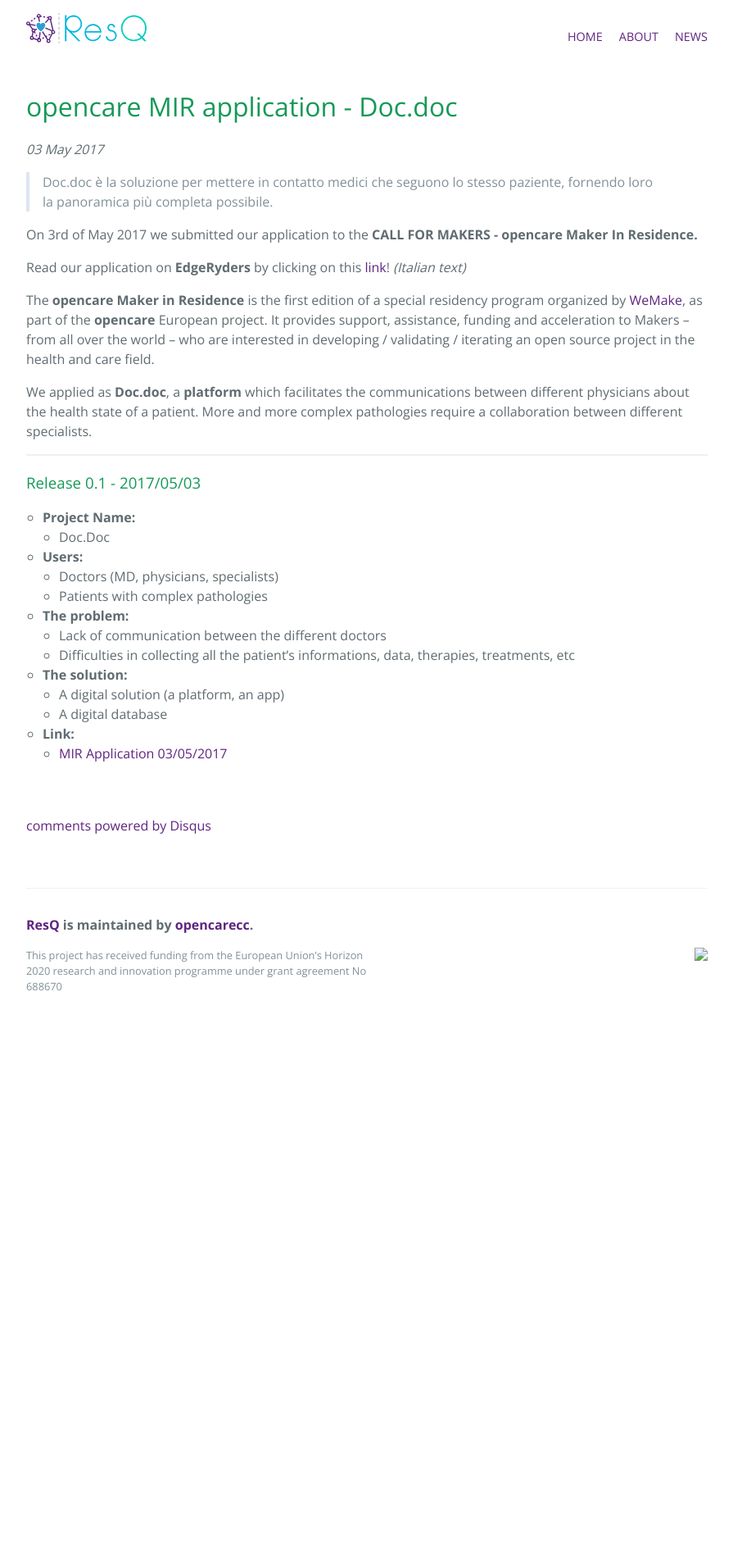
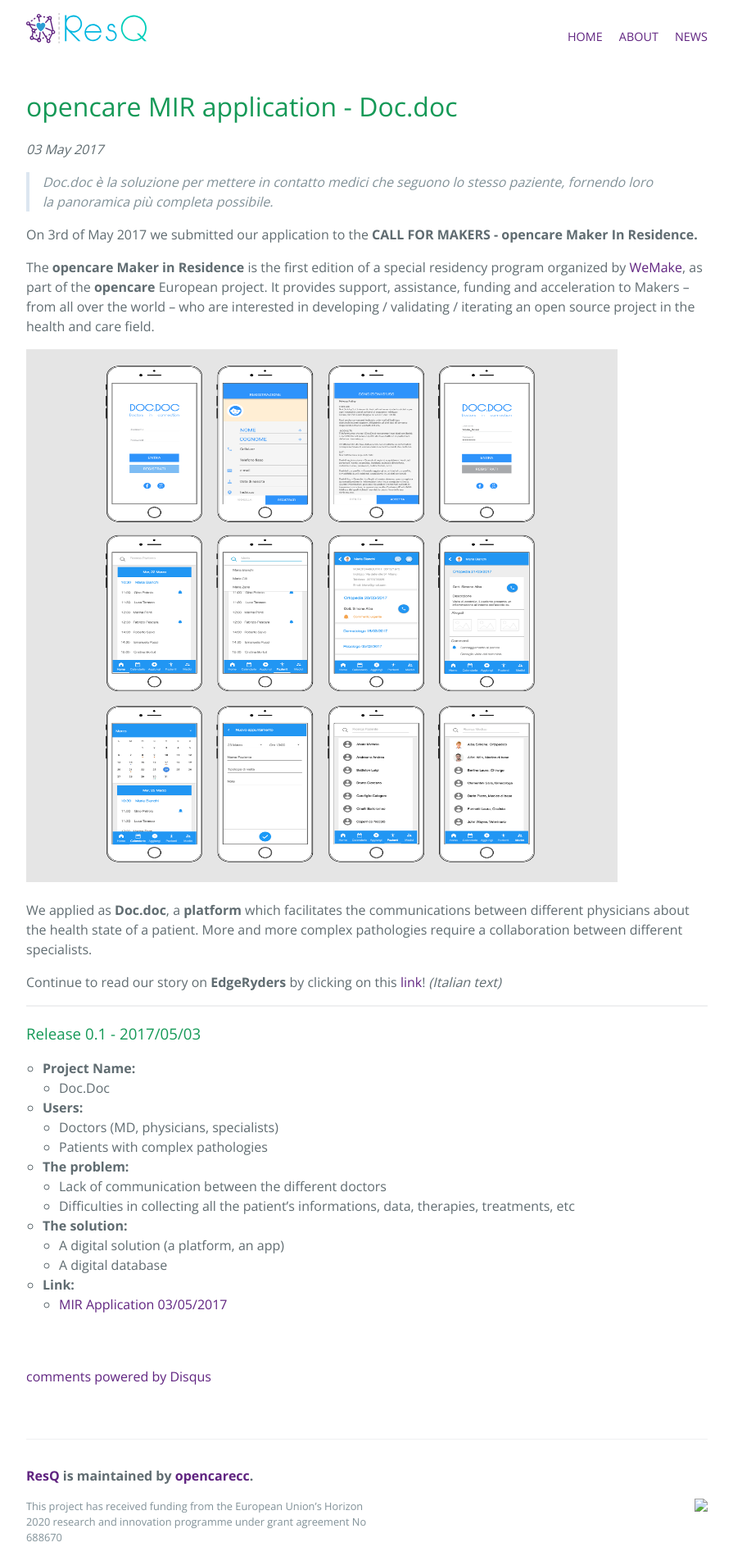
Before and after one commit to opencarecc/ResQ, a Jekyll site: the page built from _posts/2017-05-03-mir-application-doc-doc.md, in a window 1280 px wide. Shown: the whole page at 82% size, without its empty margins (192-1087 px from the left). Built offline with Jekyll 4.4.1, drawn with Linux system fonts in a browser that asks for light colours; comment, search, counter and statistics services are not loaded; before the commit the page ends 1226 px from its top, so only the background shows below that.

Commit message:
fix img in post

```diff
--- a/_posts/2017-05-03-mir-application-doc-doc.md
+++ b/_posts/2017-05-03-mir-application-doc-doc.md
@@ -9,15 +9,17 @@
 published: true
 ---
 
-<blockquote>Doc.doc è la soluzione per mettere in contatto medici che seguono lo stesso paziente, fornendo loro la panoramica più completa possibile.</blockquote>
+<blockquote><i>Doc.doc è la soluzione per mettere in contatto medici che seguono lo stesso paziente, fornendo loro la panoramica più completa possibile.</i></blockquote>
 
 On 3rd of May 2017 we submitted our application to the <b>CALL FOR MAKERS - opencare Maker In Residence.</b>
 
-Read our application on <b>EdgeRyders</b> by clicking on this [link](https://edgeryders.eu/t/mir-application-doc-doc-now-resq/6578)! <i>(Italian text)</i>
-
 The <b>opencare Maker in Residence</b> is the first edition of a special residency program organized by [WeMake](wemake.cc), as part of the <b>opencare</b> European project. It provides support, assistance, funding and acceleration to Makers – from all over the world – who are interested in developing / validating / iterating an open source project in the health and care field.
 
+<img src="https://opencarecc.github.io/ResQ/assets/POST-Img-Doc-doc-board.png" alt="Doc.doc" height="650" width="722">
+
 We applied as <b>Doc.doc</b>, a <b>platform</b> which facilitates the communications between different physicians about the health state of a patient. More and more complex pathologies require a collaboration between different specialists.
+
+Continue to read our story on <b>EdgeRyders</b> by clicking on this [link](https://edgeryders.eu/t/mir-application-doc-doc-now-resq/6578)! <i>(Italian text)</i>
 
 ***
 
```
